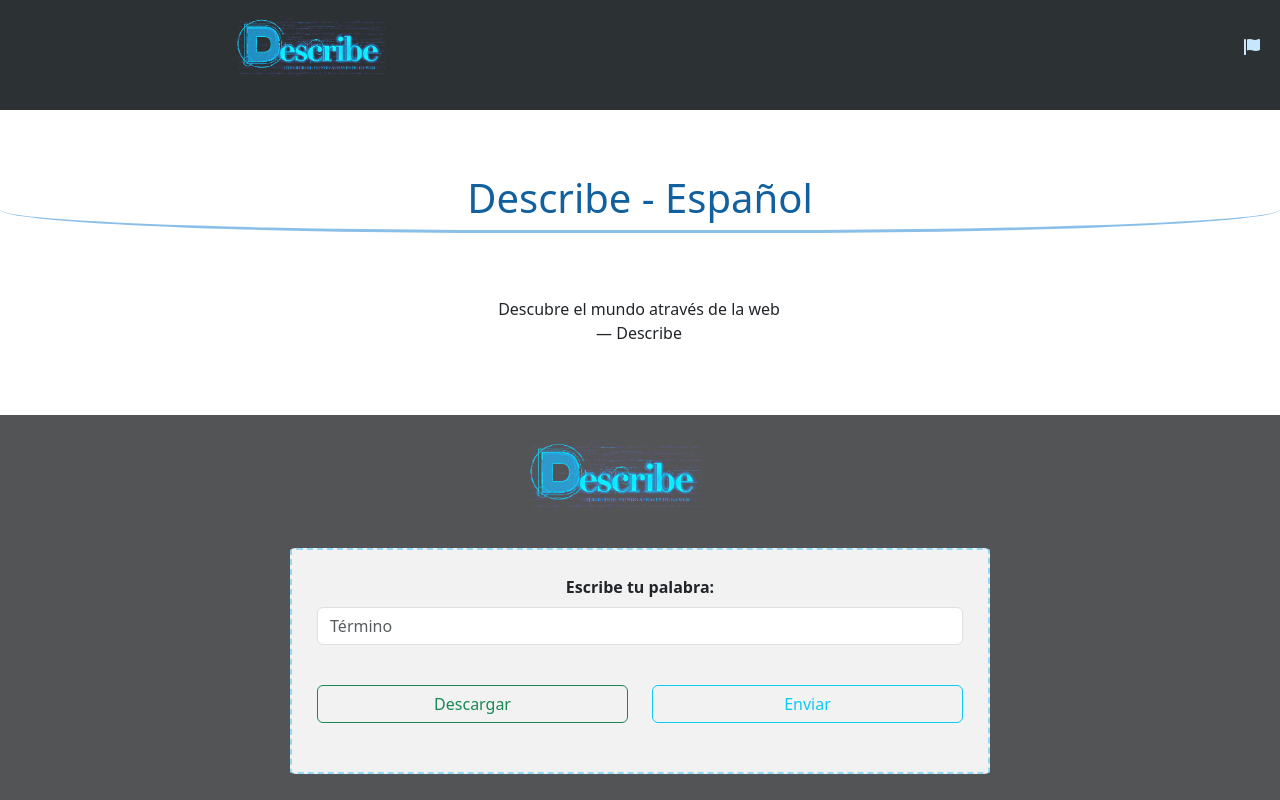
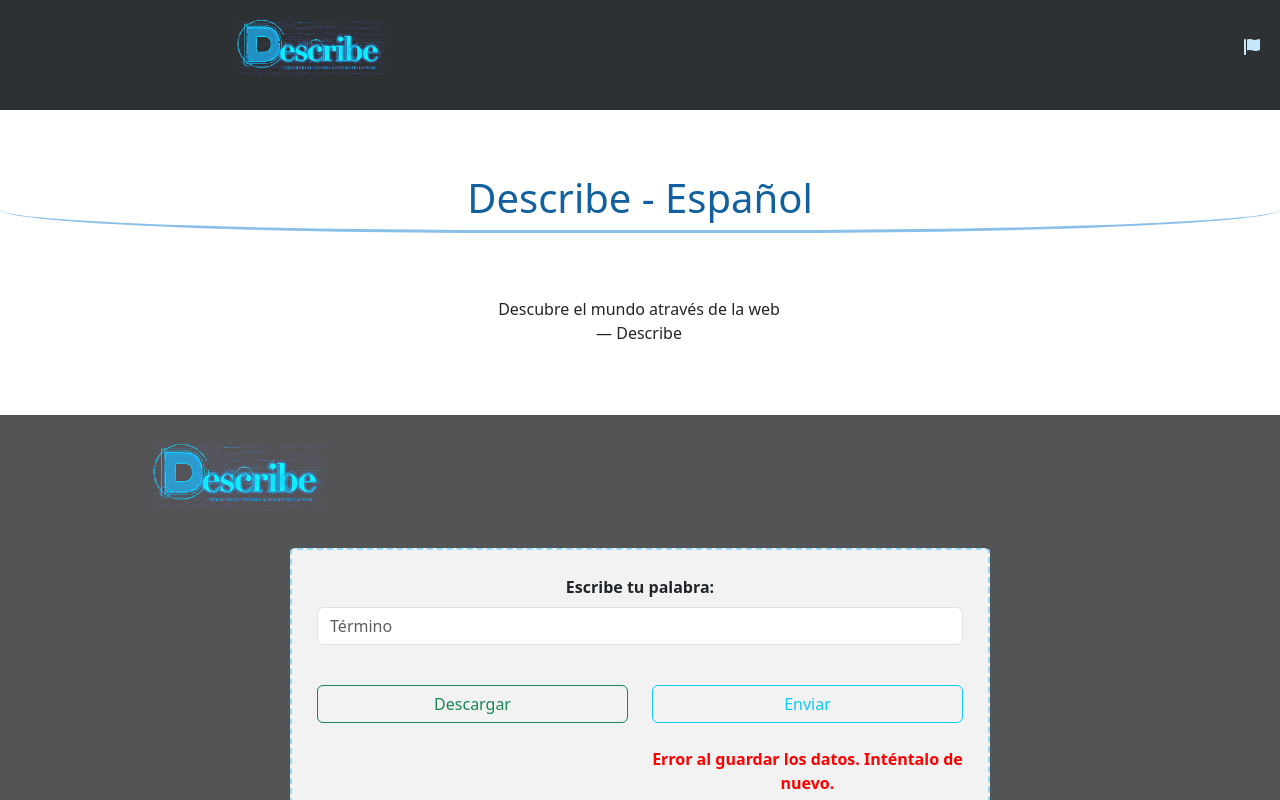
Before and after one commit to YSantanas/describe-frontend, a React (Vite) app: page / in a window 1280 px wide. Both pictures are taken after a click on the button "Descargar". Shown: the top 800 px of the page. Built offline with nearby package versions, Linux system fonts and the light colour scheme; no server answers.

Commit message:
anexo descargar

```diff
--- a/src/Form.tsx
+++ b/src/Form.tsx
@@ -1,20 +1,28 @@
-import { AppContext } from './App';
-import logoDescribe from './assets/logoDescribe.png';
-
-import { Formik } from 'formik';
-import { useContext } from 'react';
-import { useMutation } from 'react-query';
-
+import { AppContext } from "./App";
+import logoDescribe from "./assets/logoDescribe.png";
+import { Formik } from "formik";
+import { useContext } from "react";
+import { useMutation } from "react-query";
 import { useState, useEffect } from "react";
 
 const Form = () => {
-
- //------------------->>>> cambio de idioma
   const [formBuscar, formBus] = useState("buscar");
   const [formtitle, formTitle] = useState("Escribe tu palabra: ");
   const [formtitle2, formTitle2] = useState("Descargar");
   const [formtitle3, formTitle3] = useState("Enviar");
   const [formtitle4, formTitle4] = useState("Término");
+  const { setData, setIsLoading } = useContext(AppContext);
+  const [descargarError, setDescargarError] = useState(false);
+  const mutation = useMutation((text: string) => {
+    return fetch(`http://127.0.0.1:5000/${formBuscar}`, {
+      method: "POST",
+      headers: {
+        "Content-Type": "application/json",
+        "Access-Control-Allow-Origin": "*",
+      },
+      body: JSON.stringify({ palabra: text }),
+    });
+  });
 
   useEffect(() => {
     const pathname = window.location.pathname;
@@ -33,45 +41,37 @@
     }
   }, [window.location.pathname]);
 
- //------------------->>>> fin cambio de idioma
+  const handleGuardarEnTxt = async (word: string) => {
+    try {
+      setIsLoading(true);
+      const response = await mutation.mutateAsync(word);
 
+      if (!response.ok) {
+        throw new Error("Error al obtener los datos");
+      }
 
-  const { setData, setIsLoading } = useContext(AppContext);
+      const datos = await response.json();
 
-  const mutation = useMutation((text: string) => {
-    return fetch(`http://127.0.0.1:5000/${formBuscar}`, {
-      method: 'POST',
-      headers: {
-        'Content-Type': 'application/json',
-        'Access-Control-Allow-Origin': '*',
-      },
-      body: JSON.stringify({ palabra: text }),
-    });
-  });
+      const contenidoArchivo = JSON.stringify(datos, null, 2);
 
-  return (
-    <section className="fondo-sec">
-      <div
-        className="container-dia justify-content-center"
-        style={{
-          display: 'flex',
-          justifyContent: 'center',
-          alignItems: 'center',
-        }}
-      >
-        <img
-          src={logoDescribe}
-          alt="Descripción de la imagen"
-          className="imagen"
-        />
-      </div>
+      const archivo = new Blob([contenidoArchivo], { type: "text/plain" });
+      const urlArchivo = URL.createObjectURL(archivo);
 
-      <section>
-        <Formik
-          initialValues={{
-            palabra: '',
-          }}
-          onSubmit={async (values) => {
+      const enlaceDescarga = document.createElement("a");
+      enlaceDescarga.href = urlArchivo;
+      enlaceDescarga.download = "datos_guardados.txt";
+      enlaceDescarga.click();
+
+      URL.revokeObjectURL(urlArchivo);
+      setIsLoading(false);
+      setDescargarError(false);
+    } catch (error) {
+      setIsLoading(false);
+      setDescargarError(true);
+    }
+  };
+
+  const handleEnviar = async (values: { palabra: string }) => {
     setIsLoading(true);
     await mutation.mutateAsync(values.palabra, {
       onSuccess: async (data) => {
@@ -80,7 +80,21 @@
       },
     });
     setIsLoading(false);
-          }}
+  };
+
+  return (
+    <section className="fondo-sec">
+      <div className="container-dia justify-content-center">
+        <img
+          src={logoDescribe}
+          alt="Descripción de la imagen"
+          className="imagen"
+        />
+      </div>
+      <section>
+        <Formik
+          initialValues={{ palabra: "" }}
+          onSubmit={(values) => handleEnviar(values)}
         >
           {({
             values,
@@ -94,7 +108,6 @@
                 <div className="mb-3">
                   <label htmlFor="palabra" className="form-label">
                     {formtitle}
-
                   </label>
                   <input
                     type="text"
@@ -107,13 +120,13 @@
                     value={values.palabra}
                   />
                 </div>
-
                 <div className="row">
                   <div className="col-6">
                     <button
                       type="button"
                       className="btn btn-modificado btn-outline-success my-4"
                       id="btnDescargar"
+                      onClick={() => handleGuardarEnTxt(values.palabra)}
                     >
                       {formtitle2}
                     </button>
@@ -127,6 +140,11 @@
                     >
                       {formtitle3}
                     </button>
+                    {descargarError && (
+                      <p style={{ color: "red" }}>
+                        Error al guardar los datos. Inténtalo de nuevo.
+                      </p>
+                    )}
                   </div>
                 </div>
               </div>
@@ -137,4 +155,5 @@
     </section>
   );
 };
+
 export default Form;
```
Lines whose indentation alone changed are shown as unchanged.
